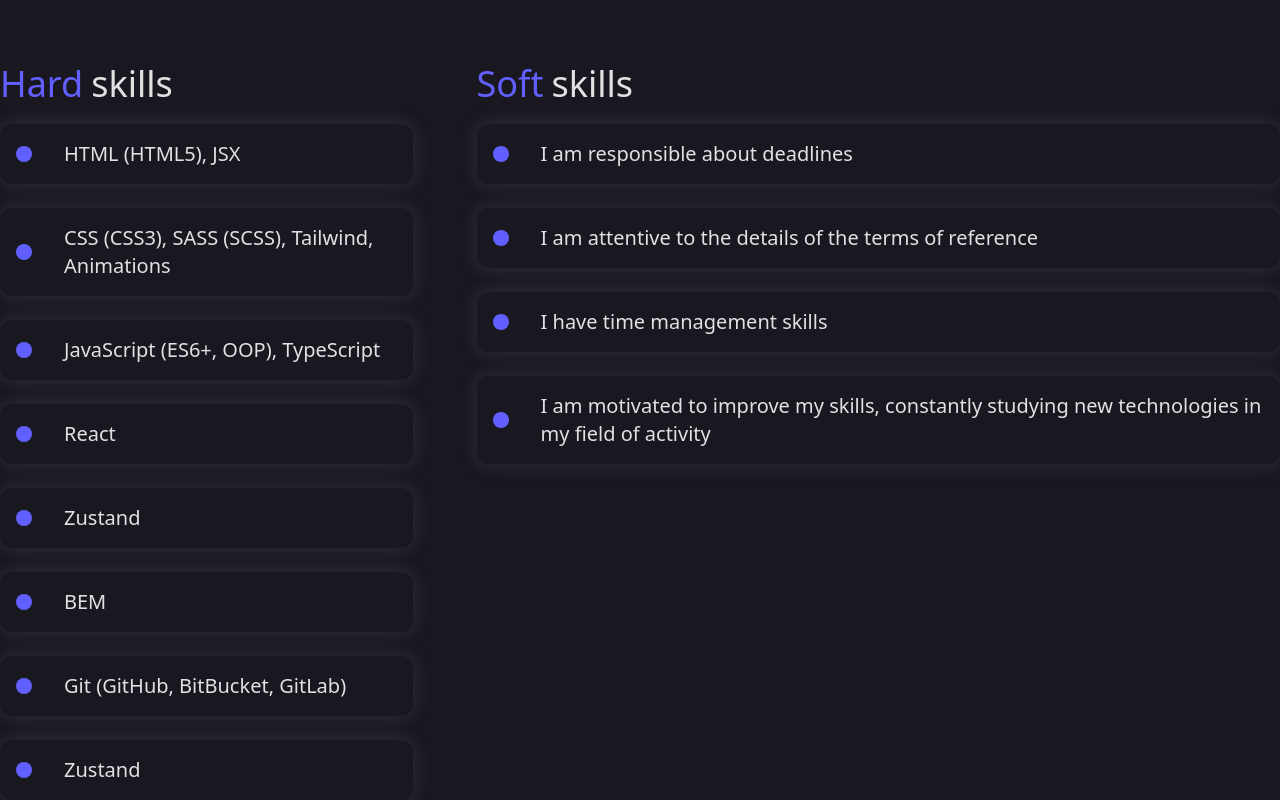
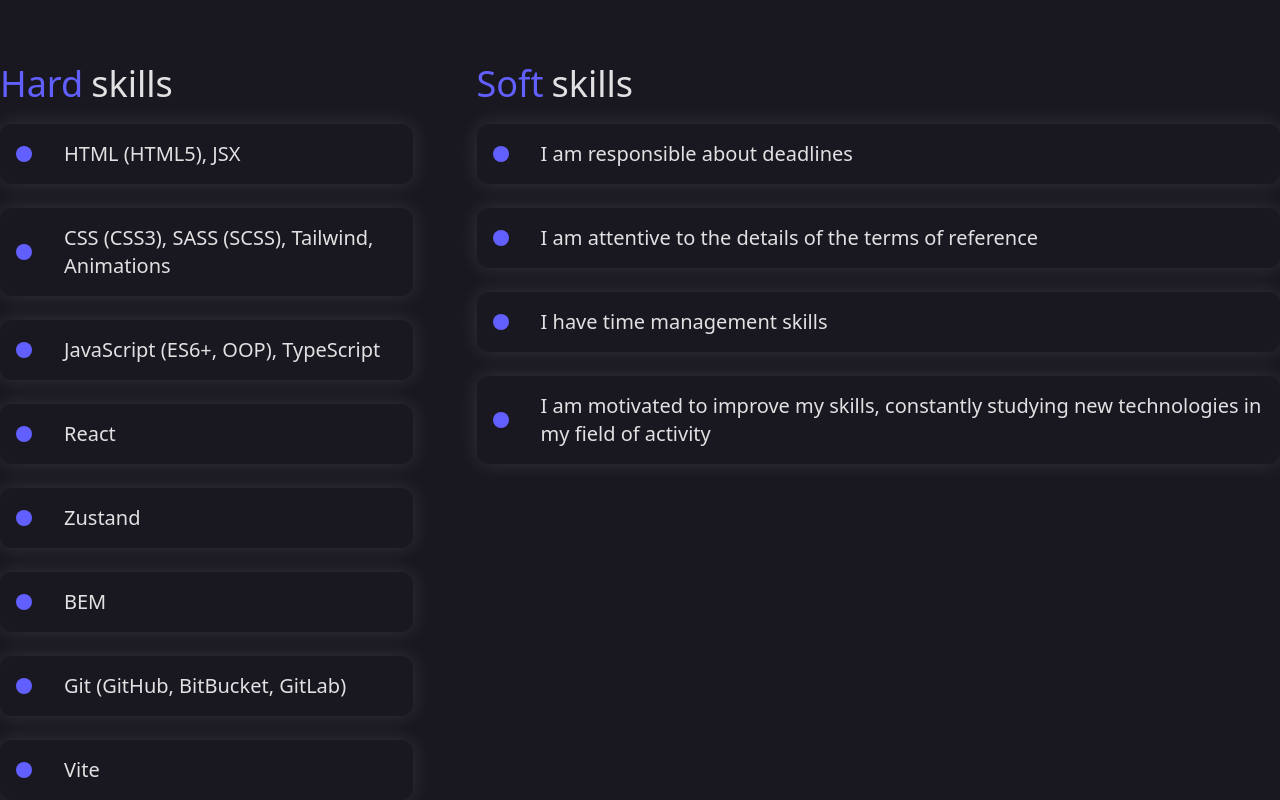
Before and after one commit to lvd536/portfolio, a React (Vite) app: page / in a window 1280 px wide. Shown: the part 612-1412 px from the top of the page. Built offline with nearby package versions, Linux system fonts and the light colour scheme.

Commit message:
- Simple word fix in Skills.tsx

```diff
--- a/src/components/Skills/Skills.tsx
+++ b/src/components/Skills/Skills.tsx
@@ -12,7 +12,7 @@
                <Item>Zustand</Item>
                <Item>BEM</Item>
                <Item>Git (GitHub, BitBucket, GitLab)</Item>
-               <Item>Zustand</Item>
+               <Item>Vite</Item>
 
            </SkillCard>
             <SkillCard header="Soft">
```
